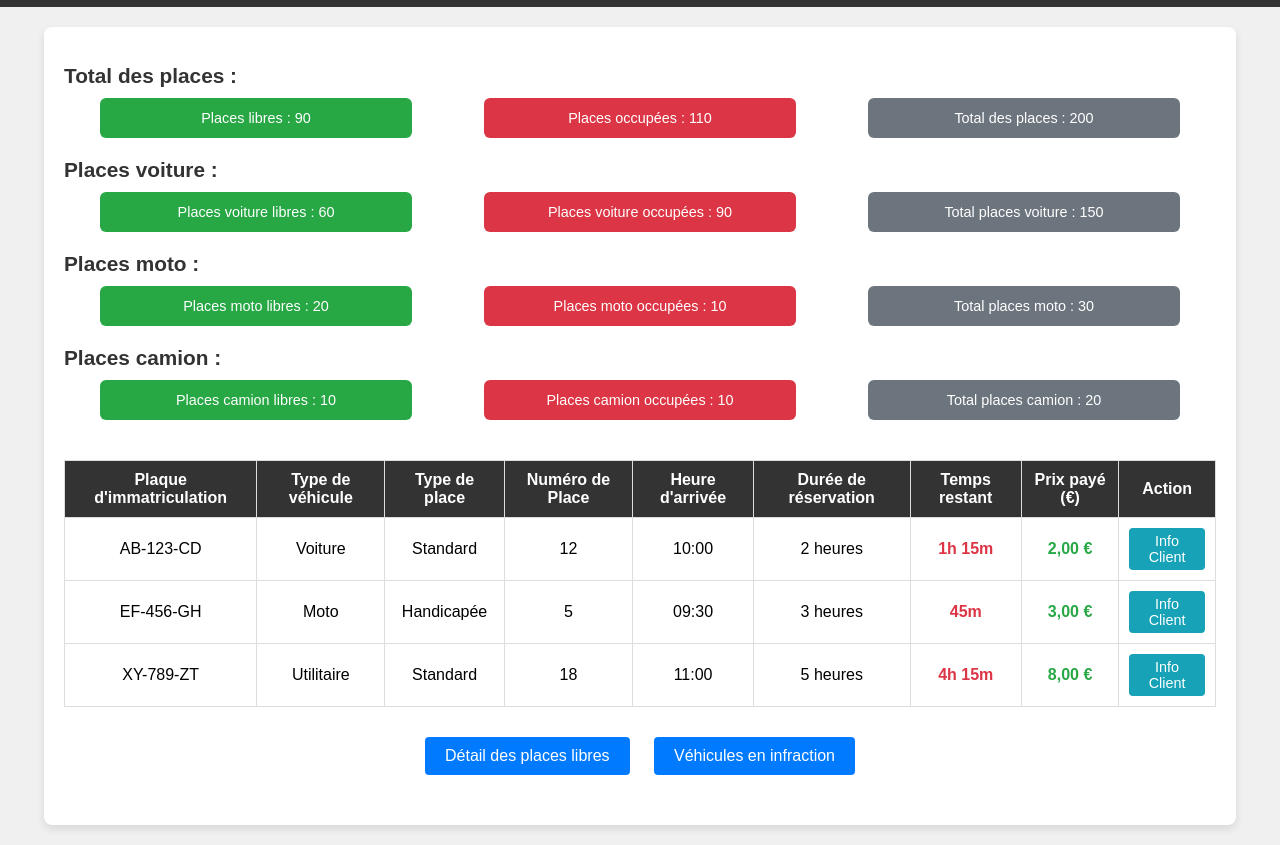
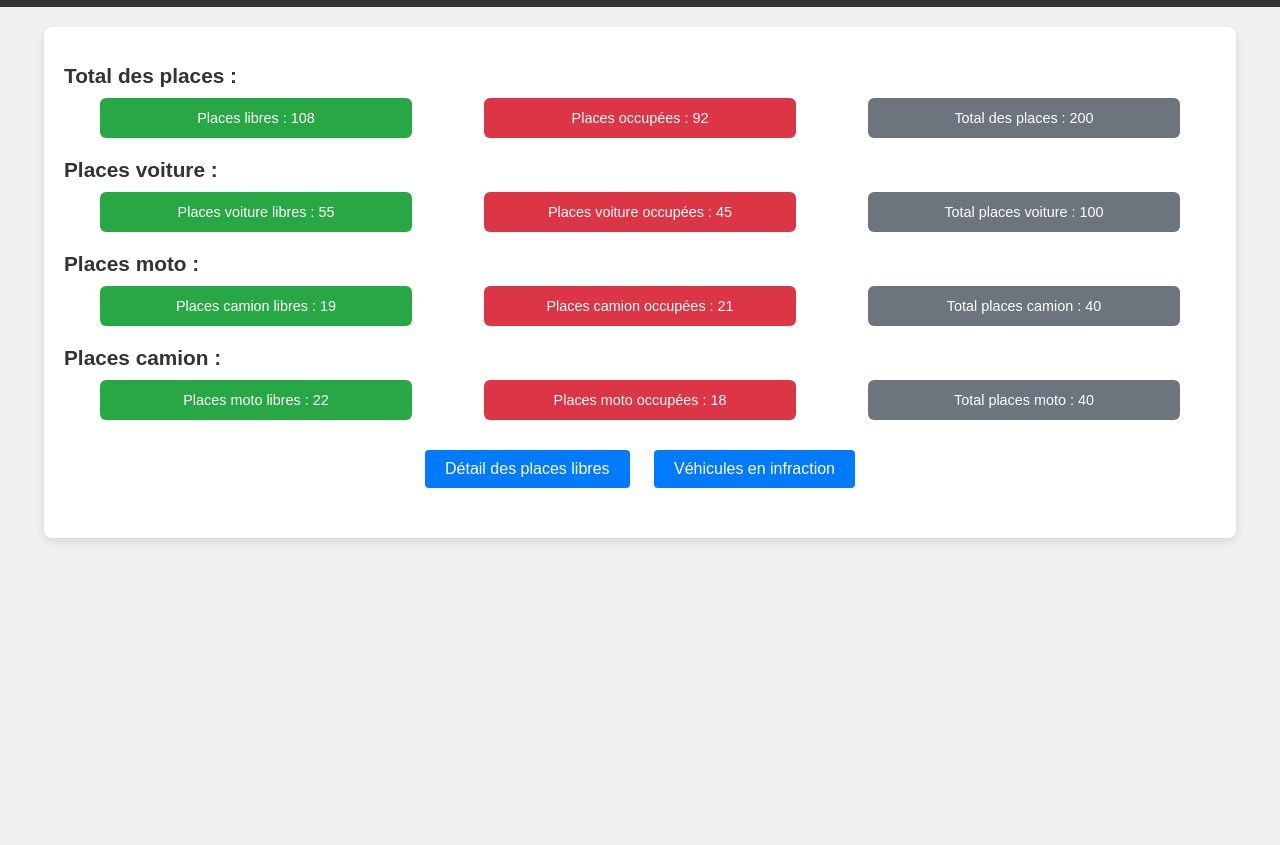
Before and after one commit to RyanKHOU/IT-5111E-equipe1, a plain HTML site: page page_accueil.html in a window 1280 px wide. Shown: the part 50-895 px from the top of the page. After the commit the page ends 800 px from the top, so only its background shows below. Drawn offline with Linux system fonts and the light colour scheme.

Commit message:
Update page_accueil.html

```diff
--- a/page_accueil.html
+++ b/page_accueil.html
@@ -147,10 +147,10 @@
         <h2>Total des places :</h2>
         <div class="summary">
             <div class="free">
-                Places libres : <span id="places-libres">90</span>
+                Places libres : <span id="places-libres">108</span>
             </div>
             <div class="occupied">
-                Places occupées : <span id="places-occupees">110</span>
+                Places occupées : <span id="places-occupees">92</span>
             </div>
             <div class="total">
                 Total des places : <span id="total-places">200</span>
@@ -161,94 +161,40 @@
         <h2>Places voiture :</h2>
         <div class="vehicle-summary">
             <div class="free">
-                Places voiture libres : <span id="places-voiture-libres">60</span>
+                Places voiture libres : <span id="places-voiture-libres">55</span>
             </div>
             <div class="occupied">
-                Places voiture occupées : <span id="places-voiture-occupees">90</span>
+                Places voiture occupées : <span id="places-voiture-occupees">45</span>
             </div>
             <div class="total">
-                Total places voiture : <span id="total-voiture">150</span>
+                Total places voiture : <span id="total-voiture">100</span>
             </div>
         </div>
 
         <h2>Places moto :</h2>
         <div class="vehicle-summary">
             <div class="free">
-                Places moto libres : <span id="places-moto-libres">20</span>
+                Places camion libres : <span id="places-moto-libres">19</span>
             </div>
             <div class="occupied">
-                Places moto occupées : <span id="places-moto-occupees">10</span>
+                Places camion occupées : <span id="places-moto-occupees">21</span>
             </div>
             <div class="total">
-                Total places moto : <span id="total-moto">30</span>
+                Total places camion : <span id="total-moto">40</span>
             </div>
         </div>
 
         <h2>Places camion :</h2>
         <div class="vehicle-summary">
             <div class="free">
-                Places camion libres : <span id="places-camion-libres">10</span>
+                Places moto libres : <span id="places-camion-libres">22</span>
             </div>
             <div class="occupied">
-                Places camion occupées : <span id="places-camion-occupees">10</span>
+                Places moto occupées : <span id="places-camion-occupees">18</span>
             </div>
             <div class="total">
-                Total places camion : <span id="total-camion">20</span>
+                Total places moto : <span id="total-camion">40</span>
             </div>
-        </div>
-
-        <!-- Tableau des réservations en cours -->
-        <div class="table-container">
-            <table>
-                <thead>
-                    <tr>
-                        <th>Plaque d'immatriculation</th>
-                        <th>Type de véhicule</th>
-                        <th>Type de place</th>
-                        <th>Numéro de Place</th>
-                        <th>Heure d'arrivée</th>
-                        <th>Durée de réservation</th>
-                        <th>Temps restant</th>
-                        <th>Prix payé (€)</th>
-                        <th>Action</th>
-                    </tr>
-                </thead>
-                <tbody>
-                    <tr>
-                        <td>AB-123-CD</td>
-                        <td>Voiture</td>
-                        <td>Standard</td>
-                        <td>12</td>
-                        <td>10:00</td>
-                        <td>2 heures</td>
-                        <td class="time-remaining">1h 15m</td>
-                        <td class="price">2,00 €</td>
-                        <td><button class="info-button">Info Client</button></td>
-                    </tr>
-                    <tr>
-                        <td>EF-456-GH</td>
-                        <td>Moto</td>
-                        <td>Handicapée</td>
-                        <td>5</td>
-                        <td>09:30</td>
-                        <td>3 heures</td>
-                        <td class="time-remaining">45m</td>
-                        <td class="price">3,00 €</td>
-                        <td><button class="info-button">Info Client</button></td>
-                    </tr>
-                    <tr>
-                        <td>XY-789-ZT</td>
-                        <td>Utilitaire</td>
-                        <td>Standard</td>
-                        <td>18</td>
-                        <td>11:00</td>
-                        <td>5 heures</td>
-                        <td class="time-remaining">4h 15m</td>
-                        <td class="price">8,00 €</td>
-                        <td><button class="info-button">Info Client</button></td>
-                    </tr>
-                </tbody>
-            </table>
         </div>
 
         <!-- Boutons d'action en bas de la page -->
```
